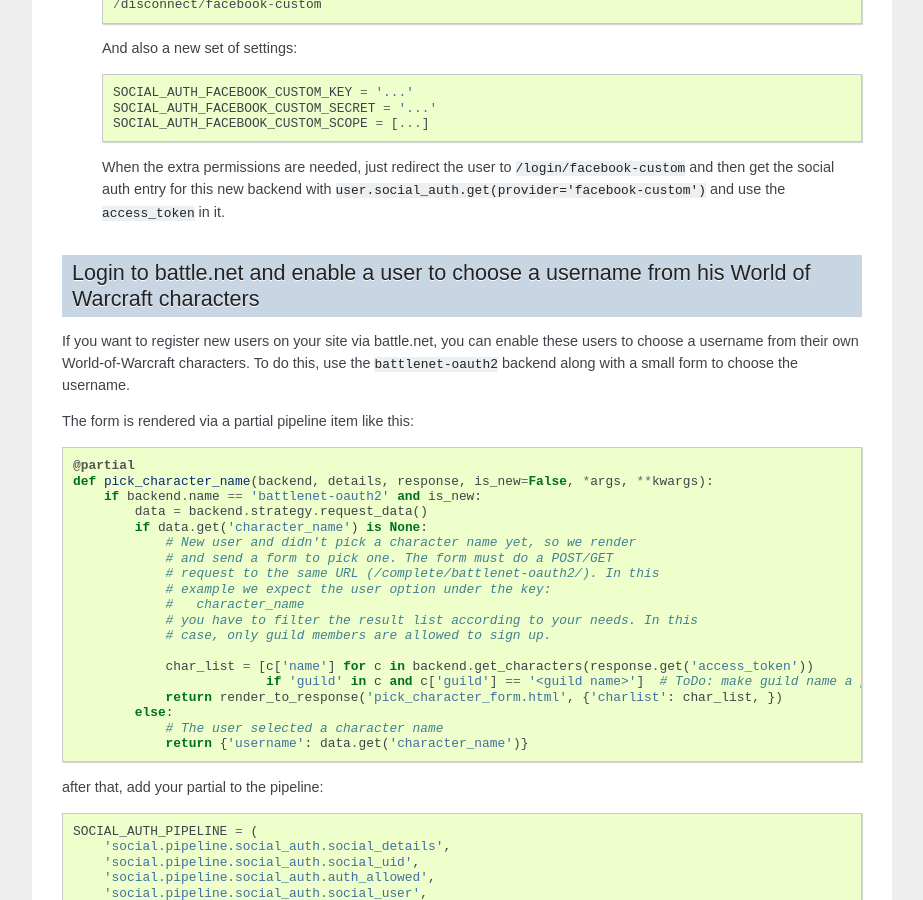
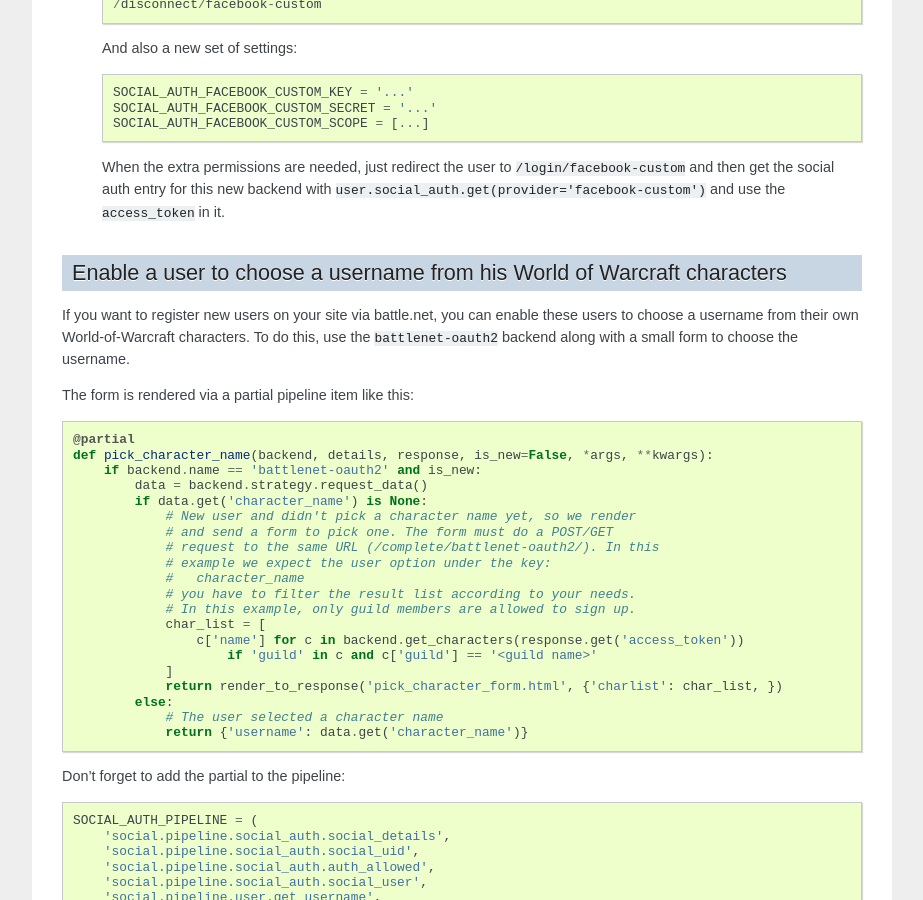
Before and after one commit to omab/python-social-auth, a Sphinx documentation site: the page built from docs/use_cases.rst, in a window 1280 px wide and 900 px high, scrolled down 3233 px. Shown: the whole window, without its empty margins (198-1121 px from the left). Built offline with Sphinx 7.4.7, drawn with Linux system fonts in a browser that asks for light colours; some of the changed text lies outside the part shown.

Commit message:
PEP8 and more

```diff
--- a/docs/use_cases.rst
+++ b/docs/use_cases.rst
@@ -207,19 +207,16 @@ accomplish that behavior, there are two ways to do it.
    backend with ``user.social_auth.get(provider='facebook-custom')`` and use
    the ``access_token`` in it.
 
-.. _python-social-auth: https://github.com/omab/python-social-auth
-.. _People API endpoint: https://developers.google.com/+/api/latest/people/list
 
+Enable a user to choose a username from his World of Warcraft characters
+------------------------------------------------------------------------
 
-Login to battle.net and enable a user to choose a username from his World of Warcraft characters
-------------------------------------------------------------------------------------------------
+If you want to register new users on your site via battle.net, you can enable
+these users to choose a username from their own World-of-Warcraft characters.
+To do this, use the ``battlenet-oauth2`` backend along with a small form to
+choose the username.
 
-If you want to register new users on your site via battle.net, you can enable these users to
-choose a username from their own World-of-Warcraft characters. To do this, use the
-``battlenet-oauth2`` backend along with a small form to choose the username.
-
-The form is rendered
-via a partial pipeline item like this::
+The form is rendered via a partial pipeline item like this::
 
     @partial
     def pick_character_name(backend, details, response, is_new=False, *args, **kwargs):
@@ -231,17 +228,18 @@ via a partial pipeline item like this::
                 # request to the same URL (/complete/battlenet-oauth2/). In this
                 # example we expect the user option under the key:
                 #   character_name
-                # you have to filter the result list according to your needs. In this
-                # case, only guild members are allowed to sign up.
-
-                char_list = [c['name'] for c in backend.get_characters(response.get('access_token'))
-                             if 'guild' in c and c['guild'] == '<guild name>']  # ToDo: make guild name a parameter
+                # you have to filter the result list according to your needs.
+                # In this example, only guild members are allowed to sign up.
+                char_list = [
+                    c['name'] for c in backend.get_characters(response.get('access_token'))
+                        if 'guild' in c and c['guild'] == '<guild name>'
+                ]
                 return render_to_response('pick_character_form.html', {'charlist': char_list, })
             else:
                 # The user selected a character name
                 return {'username': data.get('character_name')}
 
-after that, add your partial to the pipeline::
+Don't forget to add the partial to the pipeline::
 
     SOCIAL_AUTH_PIPELINE = (
         'social.pipeline.social_auth.social_details',
```
Also changed, not shown: other parts of docs/use_cases.rst (+6 -1 lines), docs/backends/battlenet.rst (+4 -3 lines), 1 other file.
